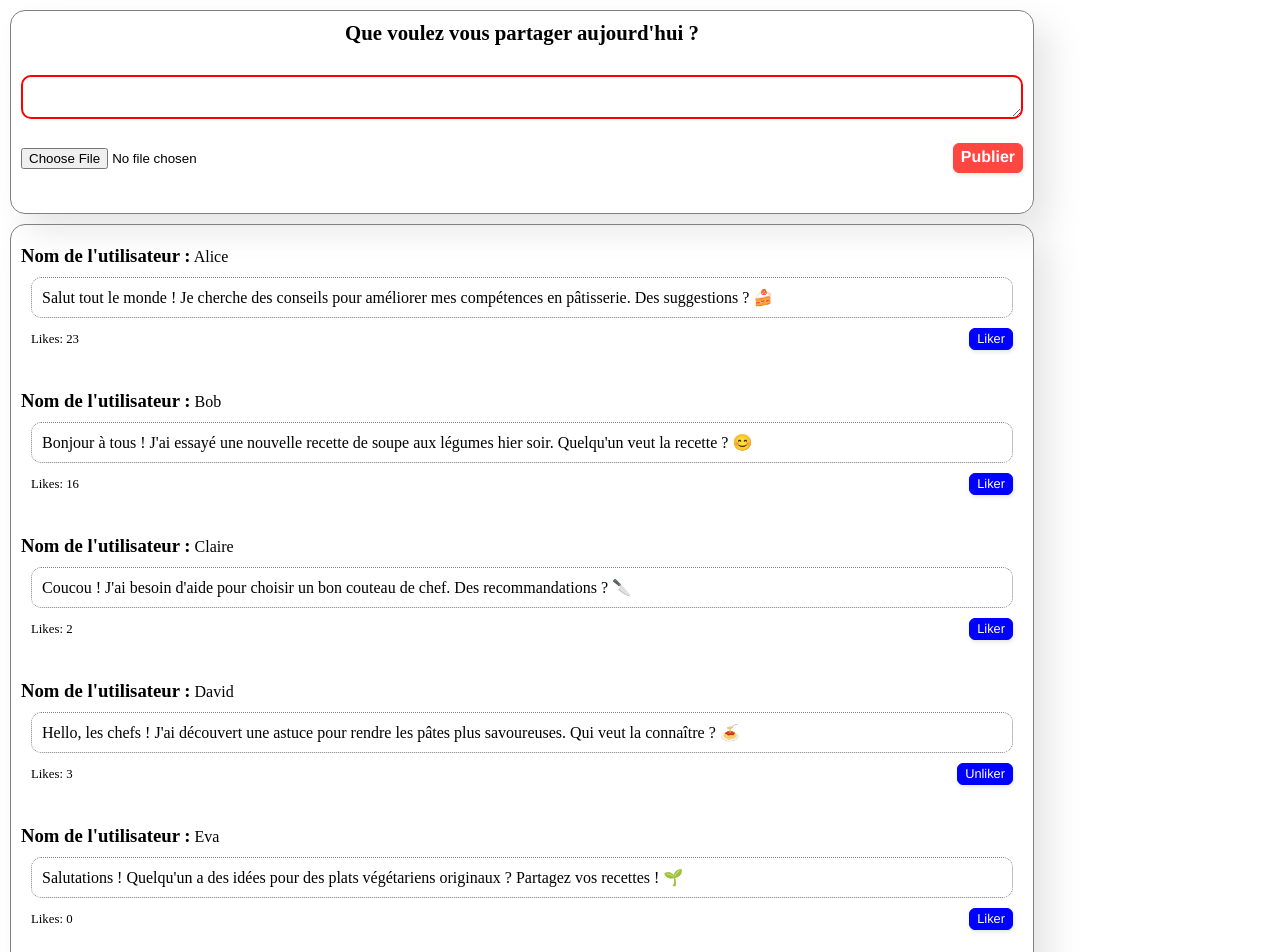
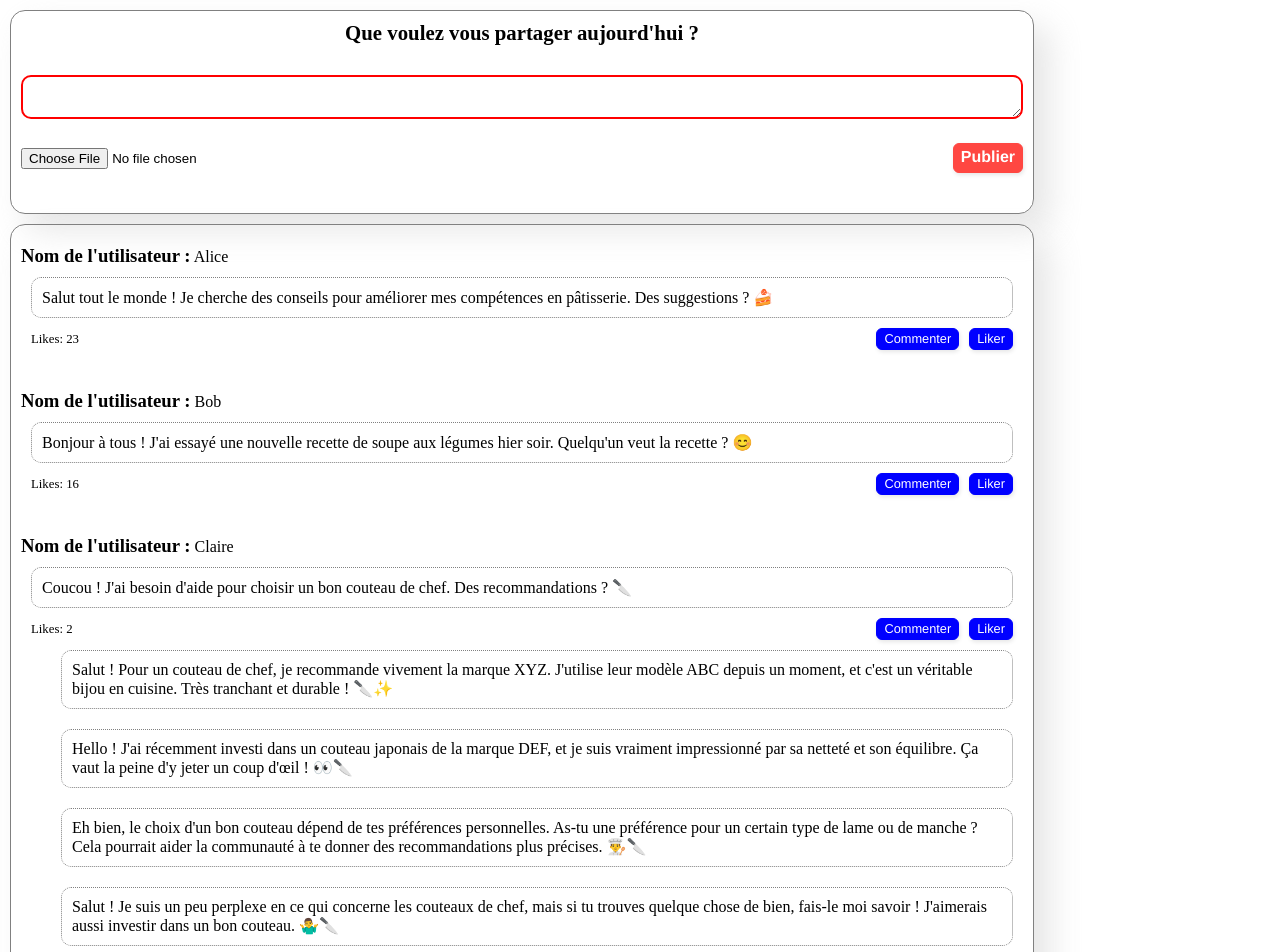
Before and after one commit to bebaile/tablePartagee, a React (Vite) app in the folder frontend/: page / in a window 1280 px wide. Shown: the top 952 px of the page. Built offline with nearby package versions, Linux system fonts and the light colour scheme; no server answers.

Commit message:
affichage des commentaires

```diff
--- a/frontend/src/components/NewsFeed.jsx
+++ b/frontend/src/components/NewsFeed.jsx
@@ -1,6 +1,6 @@
 import React from "react";
 
-function NewsFeed({ content, handleLikes }) {
+function NewsFeed({ content, handleLikes, handleComments }) {
   //   console.error(typeof content.imageUrl);
   //   console.error(content.imageUrl);
 
@@ -27,6 +27,14 @@ function NewsFeed({ content, handleLikes }) {
           <div>
             <button
               className="submit-btn"
+              id="comment-btn"
+              type="button"
+              onClick={() => handleLikes(content.id)}
+            >
+              Commenter
+            </button>
+            <button
+              className="submit-btn"
               id="like-btn"
               type="button"
               onClick={() => handleLikes(content.id)}
@@ -35,6 +43,9 @@ function NewsFeed({ content, handleLikes }) {
             </button>
           </div>
         </div>
+        {content.comments.map((comment) => {
+          return <div className="comments">{comment.content}</div>;
+        })}
       </div>
     </>
   );
--- a/frontend/src/components/PublishFeed.jsx
+++ b/frontend/src/components/PublishFeed.jsx
@@ -38,6 +38,11 @@ function PublishFeed() {
     }
     tmpLiveFeed[arrayIndex].isLiked = !tmpLiveFeed[arrayIndex].isLiked;
     setLiveFeed(tmpLiveFeed);
+  };
+
+  const handleComments = (postId) => {
+    const tmpLiveFeed = [...liveFeed];
+    const arrayIndex = tmpLiveFeed.findIndex((item) => item.id === postId);
   };
 
   const handleSubmit = (e) => {
@@ -117,6 +122,7 @@ function PublishFeed() {
               content={item}
               key={item.id}
               handleLikes={(likes) => handleLikes(likes)}
+              handleComments={(comment) => handleComments(comment)}
             />
           );
         })}
--- a/frontend/src/data/newsFeed.json
+++ b/frontend/src/data/newsFeed.json
@@ -5,7 +5,8 @@
     "text": "Salut tout le monde ! Je cherche des conseils pour améliorer mes compétences en pâtisserie. Des suggestions ? 🍰",
     "image": "lien_vers_image1.jpg",
     "likes": 23,
-    "isLiked": false
+    "isLiked": false,
+    "comments": []
   },
   {
     "id": 2,
@@ -13,7 +14,8 @@
     "text": "Bonjour à tous ! J'ai essayé une nouvelle recette de soupe aux légumes hier soir. Quelqu'un veut la recette ? 😊",
     "image": "lien_vers_image2.jpg",
     "likes": 16,
-    "isLiked": false
+    "isLiked": false,
+    "comments": []
   },
   {
     "id": 3,
@@ -21,7 +23,25 @@
     "text": "Coucou ! J'ai besoin d'aide pour choisir un bon couteau de chef. Des recommandations ? 🔪",
     "image": "",
     "likes": 2,
-    "isLiked": false
+    "isLiked": false,
+    "comments": [
+      {
+        "id": 0,
+        "content": "Salut ! Pour un couteau de chef, je recommande vivement la marque XYZ. J'utilise leur modèle ABC depuis un moment, et c'est un véritable bijou en cuisine. Très tranchant et durable ! 🔪✨"
+      },
+      {
+        "id": 1,
+        "content": "Hello ! J'ai récemment investi dans un couteau japonais de la marque DEF, et je suis vraiment impressionné par sa netteté et son équilibre. Ça vaut la peine d'y jeter un coup d'œil ! 👀🔪"
+      },
+      {
+        "id": 2,
+        "content": "Eh bien, le choix d'un bon couteau dépend de tes préférences personnelles. As-tu une préférence pour un certain type de lame ou de manche ? Cela pourrait aider la communauté à te donner des recommandations plus précises. 👨‍🍳🔪"
+      },
+      {
+        "id": 3,
+        "content": "Salut ! Je suis un peu perplexe en ce qui concerne les couteaux de chef, mais si tu trouves quelque chose de bien, fais-le moi savoir ! J'aimerais aussi investir dans un bon couteau. 🤷‍♂️🔪"
+      }
+    ]
   },
   {
     "id": 4,
@@ -29,7 +49,8 @@
     "text": "Hello, les chefs ! J'ai découvert une astuce pour rendre les pâtes plus savoureuses. Qui veut la connaître ? 🍝",
     "image": "lien_vers_image3.jpg",
     "likes": 3,
-    "isLiked": true
+    "isLiked": true,
+    "comments": []
   },
   {
     "id": 5,
@@ -37,7 +58,8 @@
     "text": "Salutations ! Quelqu'un a des idées pour des plats végétariens originaux ? Partagez vos recettes ! 🌱",
     "image": "",
     "likes": 0,
-    "isLiked": false
+    "isLiked": false,
+    "comments": []
   },
   {
     "id": 6,
@@ -45,7 +67,8 @@
     "text": "Salut les gourmets ! Je recherche des astuces pour réussir une cuisson parfaite du poisson. Des conseils ? 🐟",
     "image": "lien_vers_image4.jpg",
     "likes": 12,
-    "isLiked": true
+    "isLiked": true,
+    "comments": []
   },
   {
     "id": 7,
@@ -53,7 +76,8 @@
     "text": "Bonjour à tous ! J'ai une question sur la fermentation des aliments. Des experts ici ? 🥬",
     "image": "",
     "likes": 9,
-    "isLiked": true
+    "isLiked": true,
+    "comments": []
   },
   {
     "id": 8,
@@ -61,7 +85,8 @@
     "text": "Hey ! Je viens de réaliser une tarte aux pommes. Qui veut une part virtuelle ? 🍏",
     "image": "lien_vers_image5.jpg",
     "likes": 2,
-    "isLiked": false
+    "isLiked": false,
+    "comments": []
   },
   {
     "id": 9,
@@ -69,7 +94,8 @@
     "text": "Coucou la communauté ! J'ai réussi à faire des macarons. Besoin de conseils pour les parfums. Des idées ? 🎂",
     "image": "lien_vers_image6.jpg",
     "likes": 7,
-    "isLiked": true
+    "isLiked": true,
+    "comments": []
   },
   {
     "id": 10,
@@ -77,6 +103,7 @@
     "text": "Salut à tous ! Je suis en quête d'idées pour des snacks sains et délicieux. Des suggestions ? 🥦",
     "image": "",
     "likes": 3,
-    "isLiked": false
+    "isLiked": false,
+    "comments": []
   }
 ]
--- a/frontend/src/style.css
+++ b/frontend/src/style.css
@@ -118,7 +118,8 @@ h3 {
   display: inline;
 }
 
-#content {
+#content,
+.comments {
   margin: 10px;
   padding: 10px;
   border: 1px dotted gray;
@@ -138,10 +139,16 @@ h3 {
   font-size: 0.8rem;
 }
 
+#comment-btn,
 #like-btn {
   background-color: blue;
   border: 1px solid blue;
   min-height: 20px;
   font-size: 0.8rem;
   font-weight: normal;
+  margin-left: 10px;
 }
+
+.comments {
+  margin-left: 40px;
+}
```
